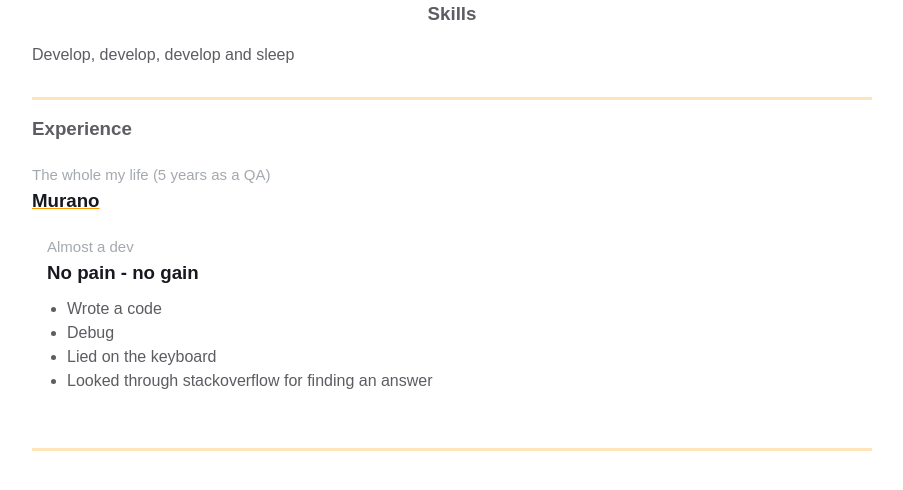
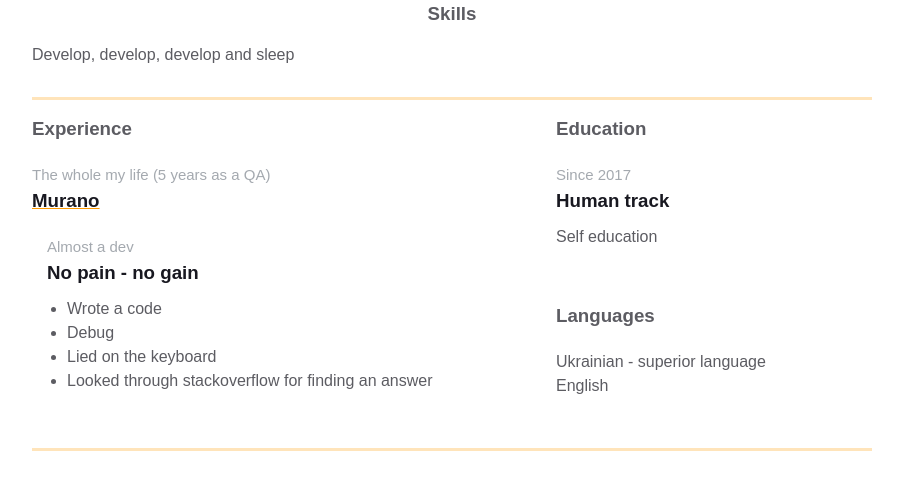
Before and after one commit to egrygoryan/homepage, a plain HTML site: page index.html in a window 1280 px wide. Shown: the whole page, without its empty margins (188-1091 px from the left). Drawn offline with Linux system fonts and the light colour scheme.

Commit message:
Updated additional information

```diff
--- a/index.html
+++ b/index.html
@@ -7,6 +7,7 @@
     <title>Résumé</title>
   </head>
   <body>
+    </div>
     <div class="container">
       <div class="resume__block">
         <div class="skills">
@@ -18,7 +19,6 @@
     <div class="container">
       <div class="resume__block">
         <div class="main-info fh">
-
           <div class="experiences">
             <h3 class="experiences__header">Experience</h3>
             <div class="experiences__company">
@@ -39,9 +39,27 @@
               </div>
             </div>
           </div>
+          <div class="additional-info fv">
+            <div class="additional-info__education">
+              <h3 class="additional-info__education-header">Education</h3>
+              <div class="additional-info__education-university">
+                <span class="additional-info__education-university-durability">Since 2017</span>
+                <h3 class="additional-info__education-university-speciality">Human track</h3>
+                <p class="additional-info__education-university-name">Self education</p>
+              </div>
+            </div>
+
+            <div class="additional-info__languages">
+              <h3 class="additional-info__languages-header">Languages</h3>
+              <p class="additional-info__languages-item">
+                Ukrainian - superior language
+              </p>
+              <p class="additional-info__languages-item">
+                English
+              </p>
+            </div>
         </div>
-
-          <div class="additional-info fv"></div>
+        </div>
         </div>
       </div>
     </div>
```
